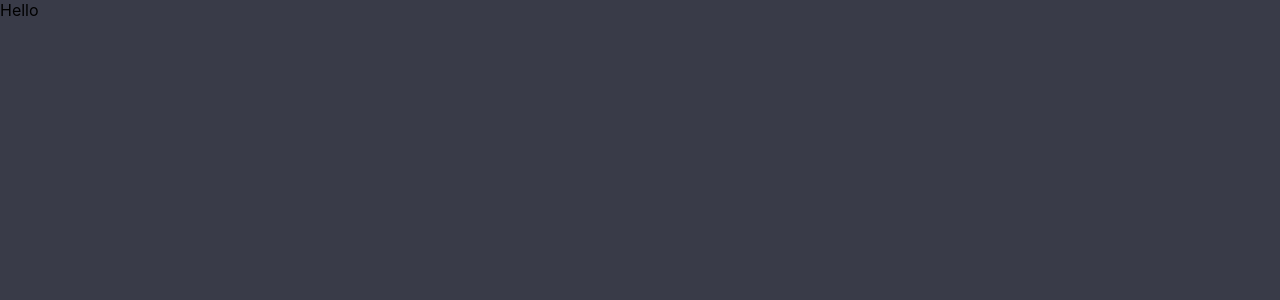
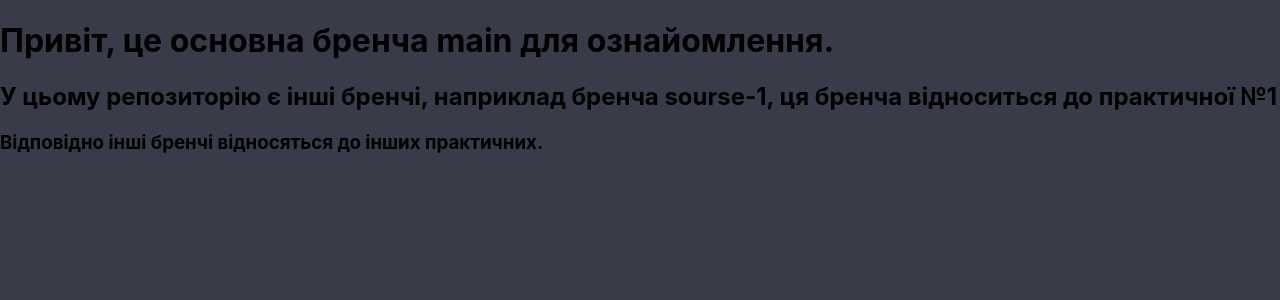
Before and after one commit to pow3r-prog/ipz-c-m, a React (Create React App) app: page / in a window 1280 px wide. Shown: the top 300 px of the page. Built offline with nearby package versions, Linux system fonts and the light colour scheme.

Commit message:
add basic info about repo

```diff
--- a/src/app/App.tsx
+++ b/src/app/App.tsx
@@ -1,7 +1,16 @@
 import React from 'react'
 
 function App() {
-    return <div className='App'>Hello</div>
+    return (
+        <div className='App'>
+            <h1>Привіт, це основна бренча main для ознайомлення.</h1>
+            <h2>
+                У цьому репозиторію є інші бренчі, наприклад бренча sourse-1, ця
+                бренча відноситься до практичної №1
+            </h2>
+            <h3>Відповідно інші бренчі відносяться до інших практичних.</h3>
+        </div>
+    )
 }
 
 export default App
```
